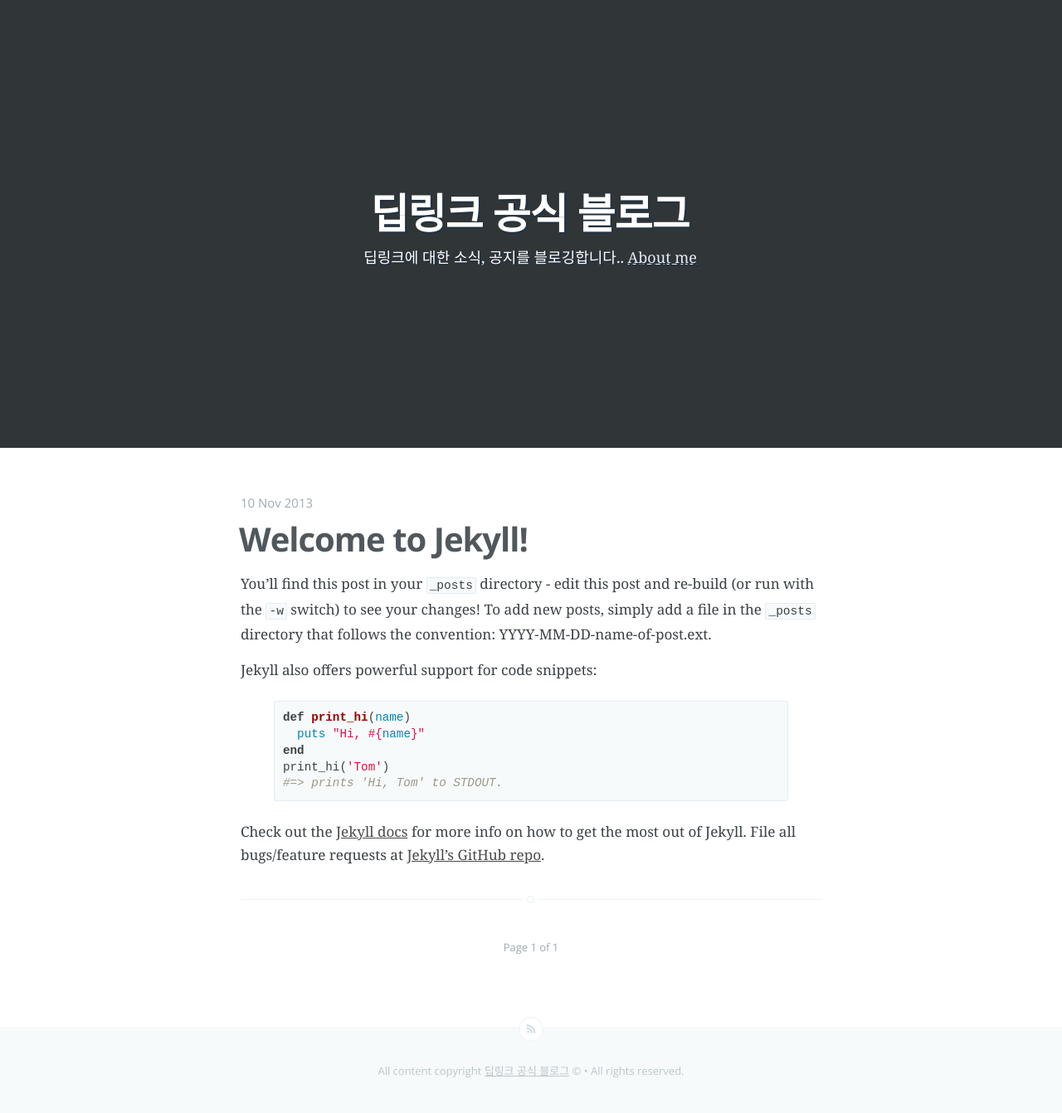
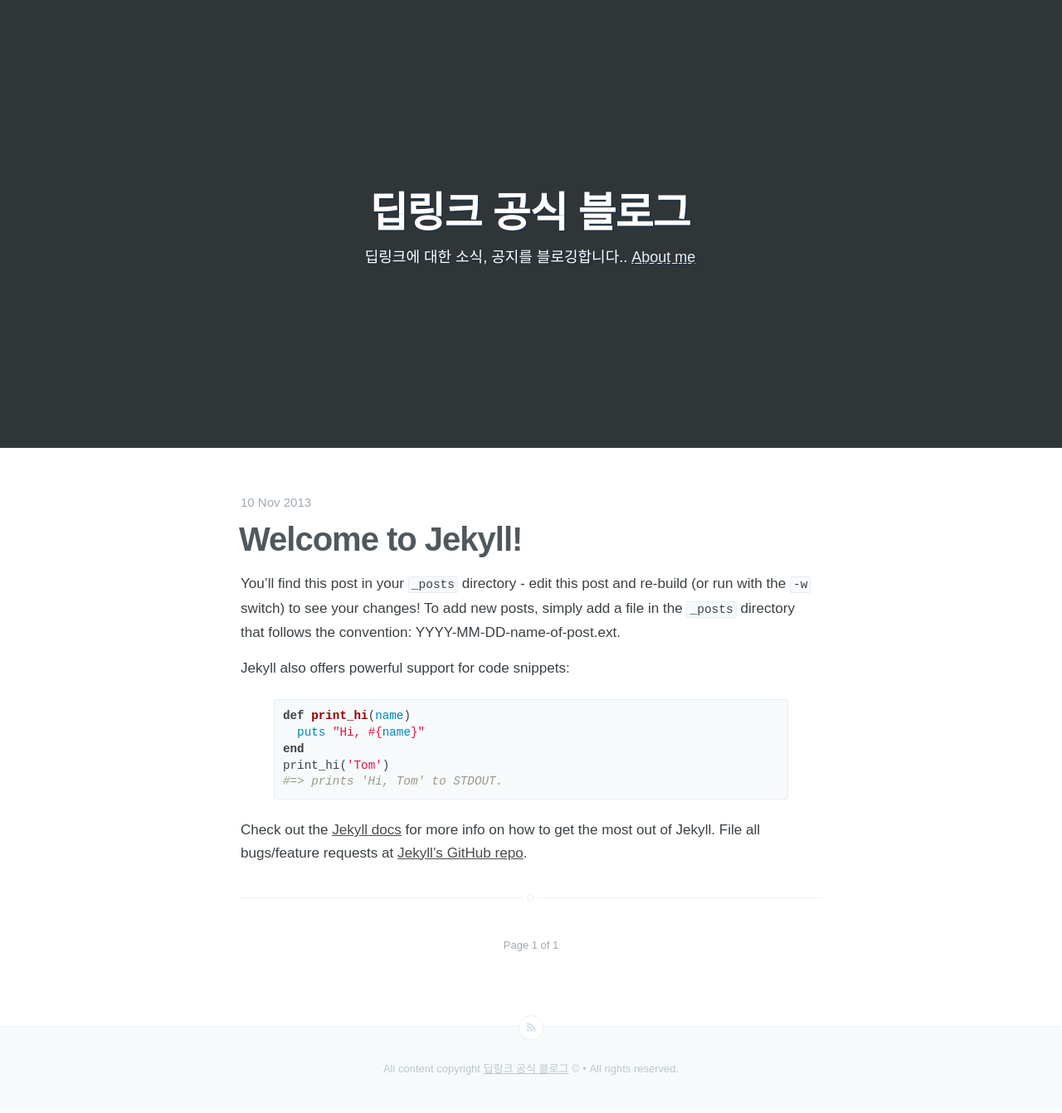
Before and after one commit to deeplnkblog/deeplnkblog.github.io, a Jekyll site: the page built from index.html, in a window 1280 px wide. Shown: the whole page at 83% size. Built offline with Jekyll 4.4.1, drawn with Linux system fonts in a browser that asks for light colours; nearby versions of some CDN libraries; library files that are not in the unit come from our copies; Markdown is read by kramdown in place of the engine named in the settings; the list of posts is cut into pages by our own code.

Commit message:
font style

```diff
--- a/assets/css/main.css
+++ b/assets/css/main.css
@@ -1,7 +1,7 @@
 /* Rosario. I've added and changed few things. Feel free to change it as you like */
 
 /* Font size of 2.0 is too big, I'll reduce it */
-body {font-size: 1.9rem;}
+body {  font-family: "나눔고딕", "NanumGothic", "맑은 고딕", "Malgun Gothic", Arial, sans-serif; font-size: 1.9rem;}
 
 /* Adding some text shadow*/
 .site-head {text-shadow: 2px 2px #234;}
--- a/assets/css/screen.css
+++ b/assets/css/screen.css
@@ -90,7 +90,6 @@
 body {
     height: 100%;
     max-height: 100%;
-    font-family: 'Noto Serif', serif;
     font-size: 2.0rem;
     line-height: 1.6em;
     color: #3A4145;
@@ -113,7 +112,6 @@
     text-rendering: optimizeLegibility;
     line-height: 1;
     margin-top: 0;
-    font-family: 'Open Sans', sans-serif;
 }
 
 h1 {
@@ -395,7 +393,6 @@
     font-size: 5rem;
     letter-spacing: -1px;
     font-weight: bold;
-    font-family: 'Open Sans', sans-serif;
 }
 
 .blog-description {
@@ -403,7 +400,6 @@
     font-size: 1.8rem;
     line-height: 1.5em;
     font-weight: 300;
-    font-family: 'Noto Serif', serif;
     letter-spacing: 0;
 }
 
@@ -455,7 +451,6 @@
 .post-meta {
     display: inline-block;
     margin: 0 0 5px 0;
-    font-family: 'Open Sans', sans-serif;
     font-size: 1.5rem;
     color: #9EABB3;
 }
@@ -622,7 +617,6 @@
     width: 80%;
     max-width: 700px;
     margin: 4rem auto;
-    font-family: 'Open Sans', sans-serif;
     font-size: 1.3rem;
     color: #9EABB3;
     text-align: center;
@@ -672,7 +666,6 @@
     margin: 8rem 0 0 0;
     padding: 4rem 0;
     border-top: #EBF2F6 1px solid;
-    font-family: 'Open Sans', sans-serif;
     font-size: 1.3rem;
     line-height: 1.7em;
     color: #BBC7CC;
```
Also changed, not shown: README.md, assets/images/kasper-theme-index.png (deleted), assets/images/kasper-theme-post.png (deleted), assets/images/logo.png (added).
